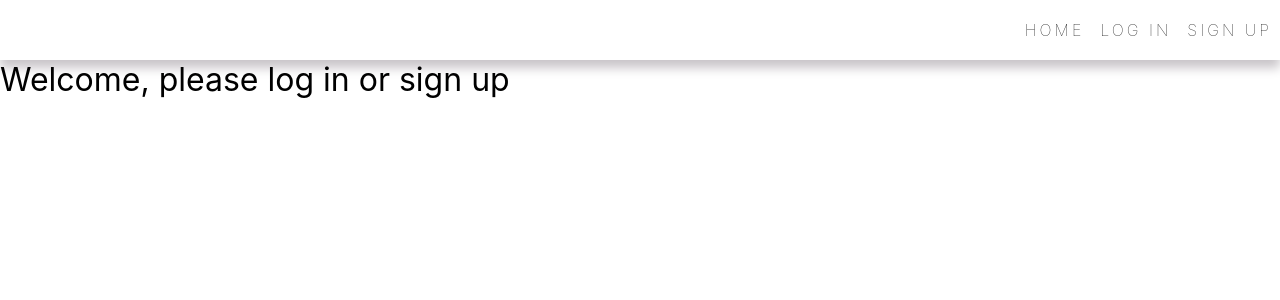
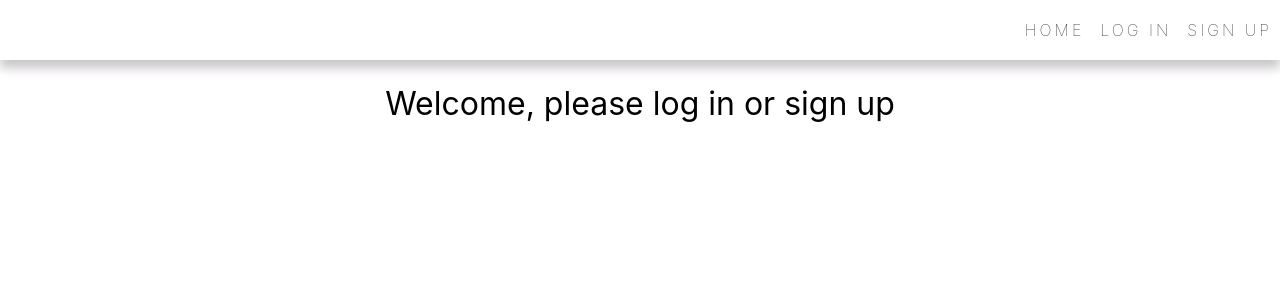
Before and after one commit to jxa8057/muse-online, a React (Create React App) app: page / in a window 1280 px wide. Shown: the top 300 px of the page. Built offline with nearby package versions, Linux system fonts and the light colour scheme; no server answers.

Commit message:
Minor styling

```diff
--- a/src/components/Headers/H1/index.js
+++ b/src/components/Headers/H1/index.js
@@ -1,8 +1,9 @@
 import styled from "styled-components";
 
 const H1 = styled.h1`
+  text-align: center;
   font-weight: 400;
-  margin: 0;
+  margin: 0 auto;
 `;
 
 export default H1;
--- a/src/components/Page/PageStyled.js
+++ b/src/components/Page/PageStyled.js
@@ -4,6 +4,7 @@ const Page = styled.div`
   display: flex;
   height: 100%;
   width: 100%;
+  padding: 24px;
 `;
 
 export default Page;
```
